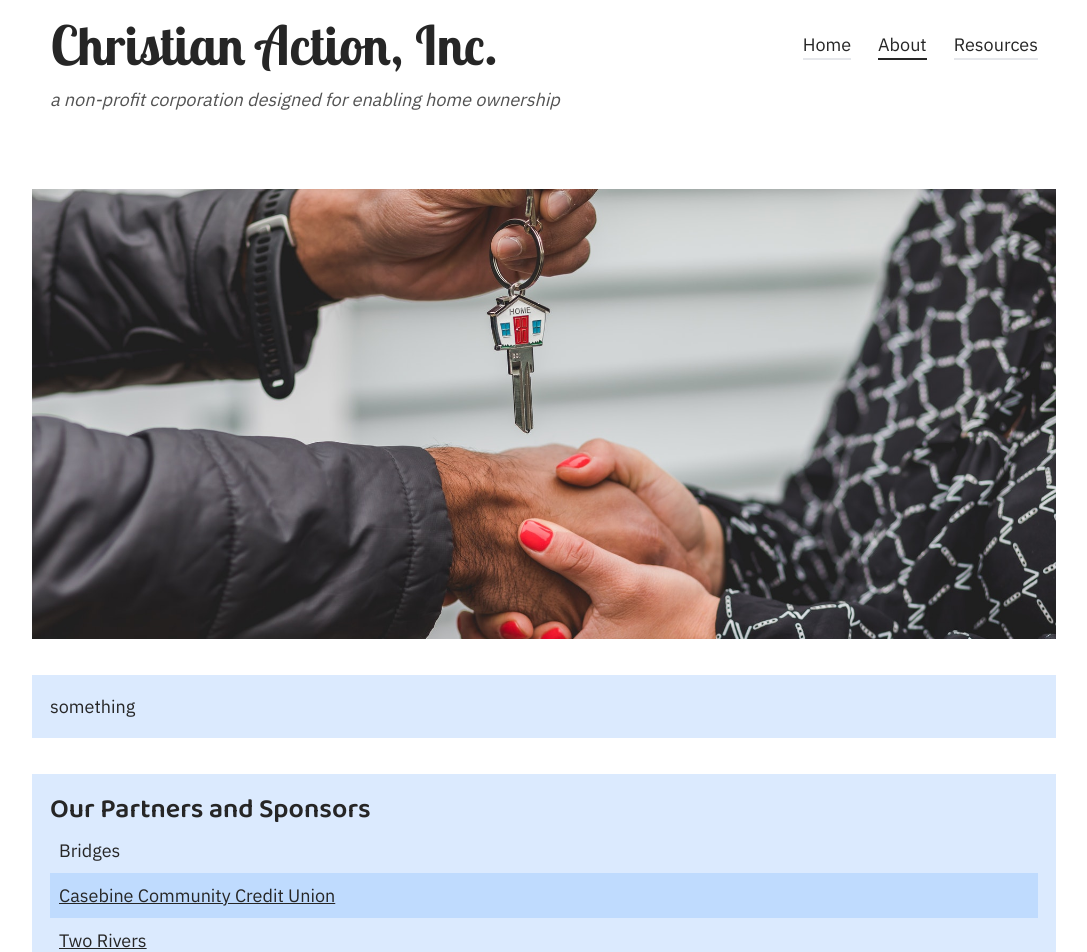
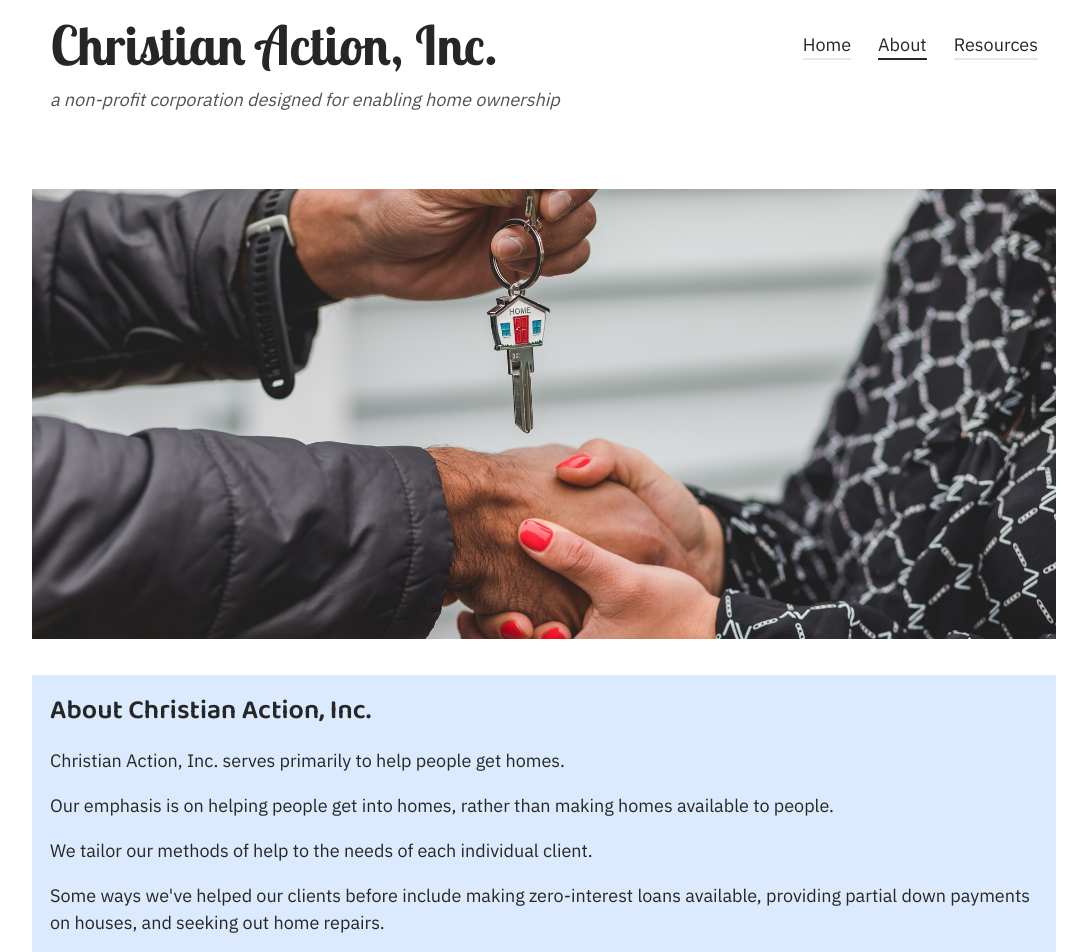
Before and after one commit to blaze-vincent/christian-action-2022, a Next.js app: page /about in a window 1280 px wide. Shown: the top 952 px of the page, without its empty margins (96-1183 px from the left). Built offline with nearby package versions, Linux system fonts and the light colour scheme.

Commit message:
Add information to about page

```diff
--- a/pages/about.js
+++ b/pages/about.js
@@ -41,9 +41,25 @@ export default function About(){
     <GraphicTile imgSrc='/images/givingkeys.jpg' />
 
     <div
-      className='bg-blue-100 p-4'
+      className='bg-blue-100 p-4 flex flex-col gap-4'
     >
-      something
+      <h2
+        className="font-semibold text-2xl font-baloo"
+      >
+        About Christian Action, Inc.
+      </h2>
+      <p>
+        Christian Action, Inc. serves primarily to help people get homes.
+      </p>
+      <p>
+        Our emphasis is on helping people get into homes, rather than making homes available to people.
+      </p>
+      <p>
+        We tailor our methods of help to the needs of each individual client.
+      </p>
+      <p>
+        Some ways we've helped our clients before include making zero-interest loans available, providing partial down payments on houses, and seeking out home repairs.
+      </p>
     </div>
 
     {/* partners */}
```
